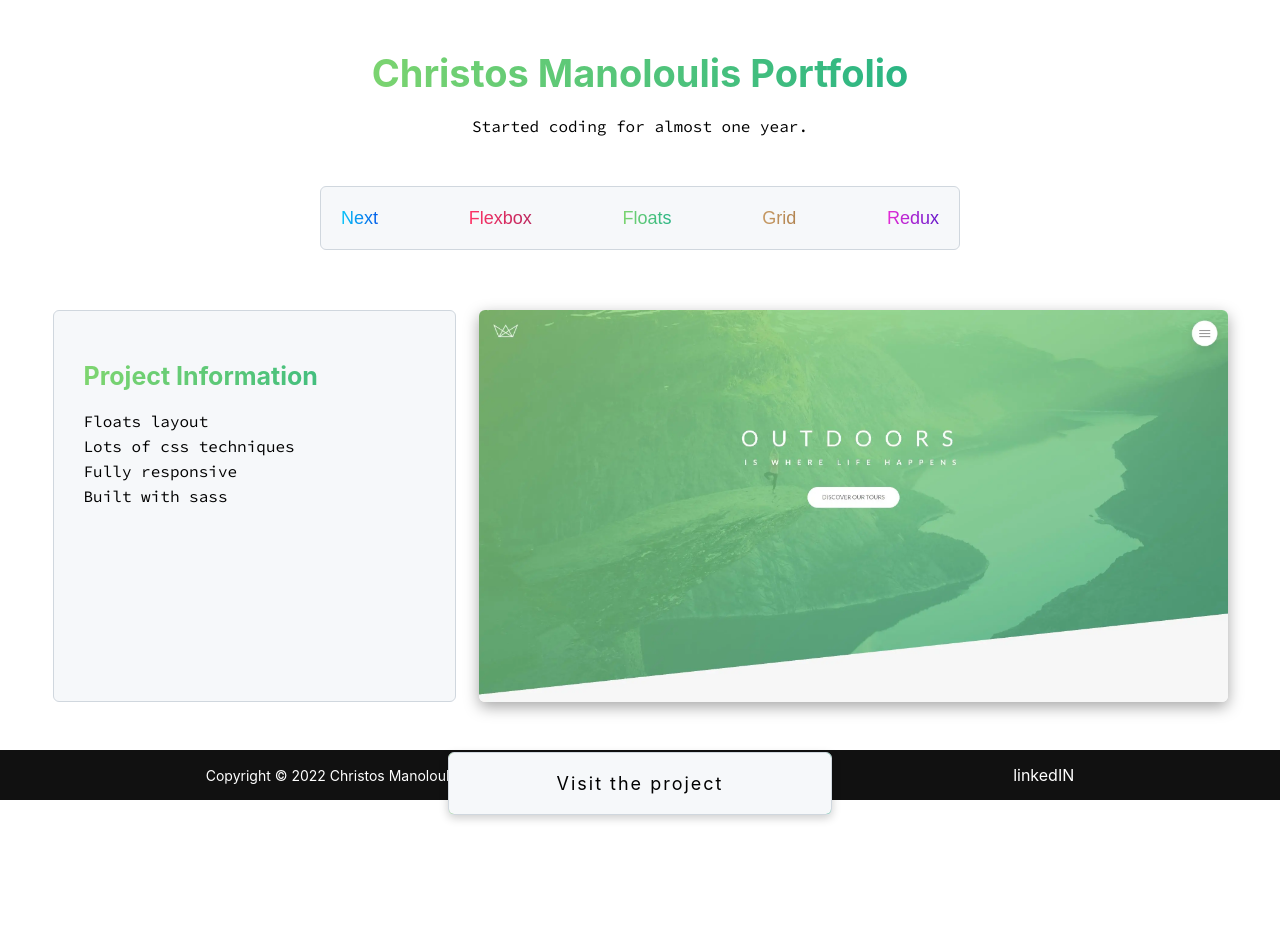
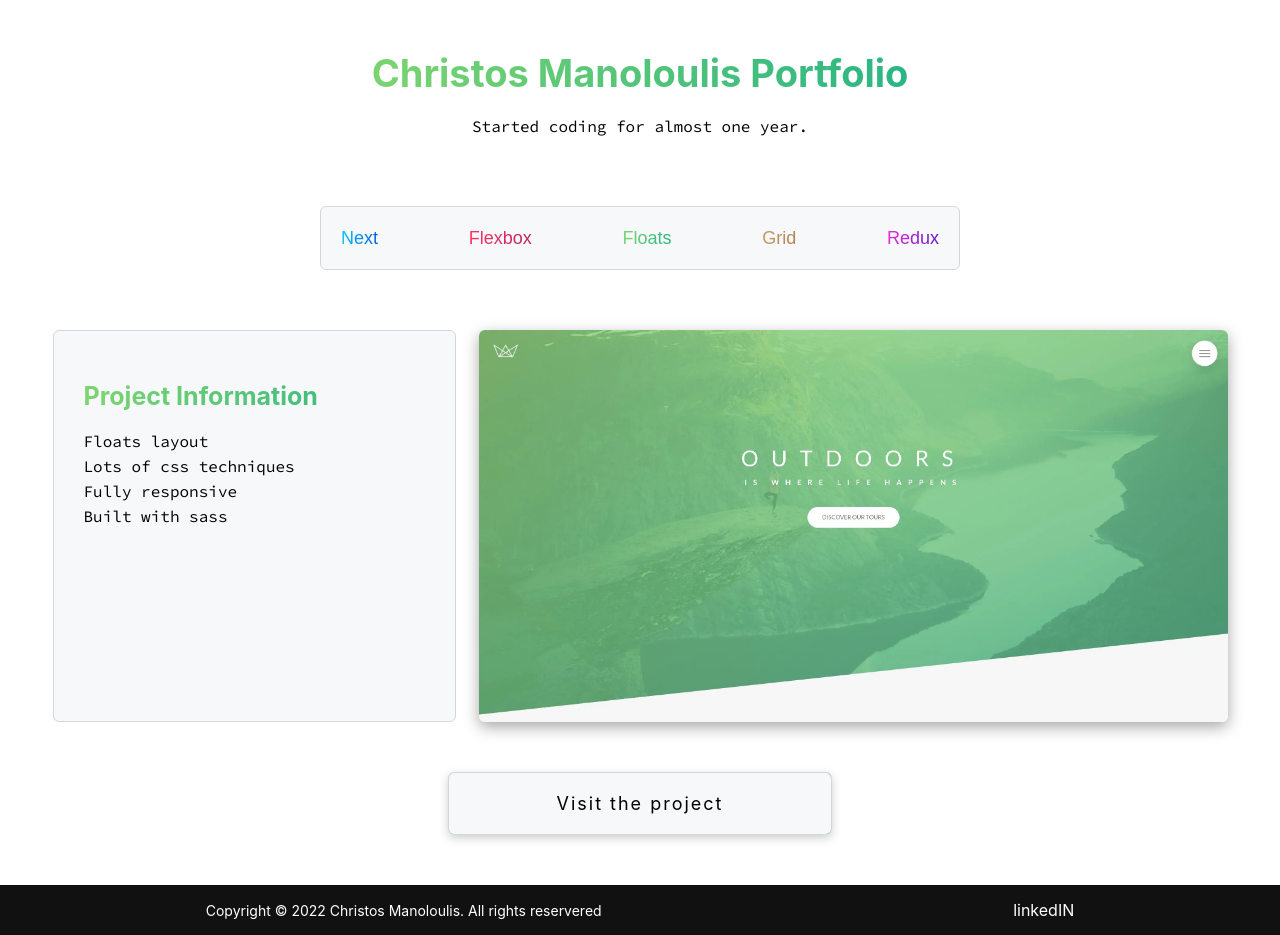
Before and after one commit to ManoX99/landing-page, a Next.js app: page / in a window 1280 px wide. Before the commit the page ends 865 px from the top, so only its background shows below. Built offline with nearby package versions, Linux system fonts and the light colour scheme.

Commit message:
revome browserlist

```diff
--- a/package.json
+++ b/package.json
@@ -17,6 +17,5 @@
   "devDependencies": {
     "eslint": "8.11.0",
     "eslint-config-next": "12.1.0"
-  },
-  "browserslist": [">0.3%", "not ie 11", "not dead", "not op_mini all"]
+  }
 }
--- a/styles/globals.scss
+++ b/styles/globals.scss
@@ -145,6 +145,9 @@ button {
 }
 
 .flex-container {
+  display: flex;
+    flex-direction: column;
+    min-height: 100vh;
   @media only screen and (max-width: $tablet) {
     display: flex;
     flex-direction: column;
@@ -438,22 +441,15 @@ button {
 }
 
 .footer {
-
-  position: absolute;
-  bottom: 0;
-  left: 0;
-  width: 100%;
+  align-self: center;
+  margin-top: auto;
+  width: 100vw;
   height: 5rem;
   background-color: #111;
   color: #fff;
   display: flex;
   align-items: center;
   justify-content: space-around;
-
-  @media only screen and (max-width: $tablet) {
-    position: static;
-    margin-top: auto;
-  }
 
   @media only screen and (max-width: $phone) {
     flex-direction: column;
```
